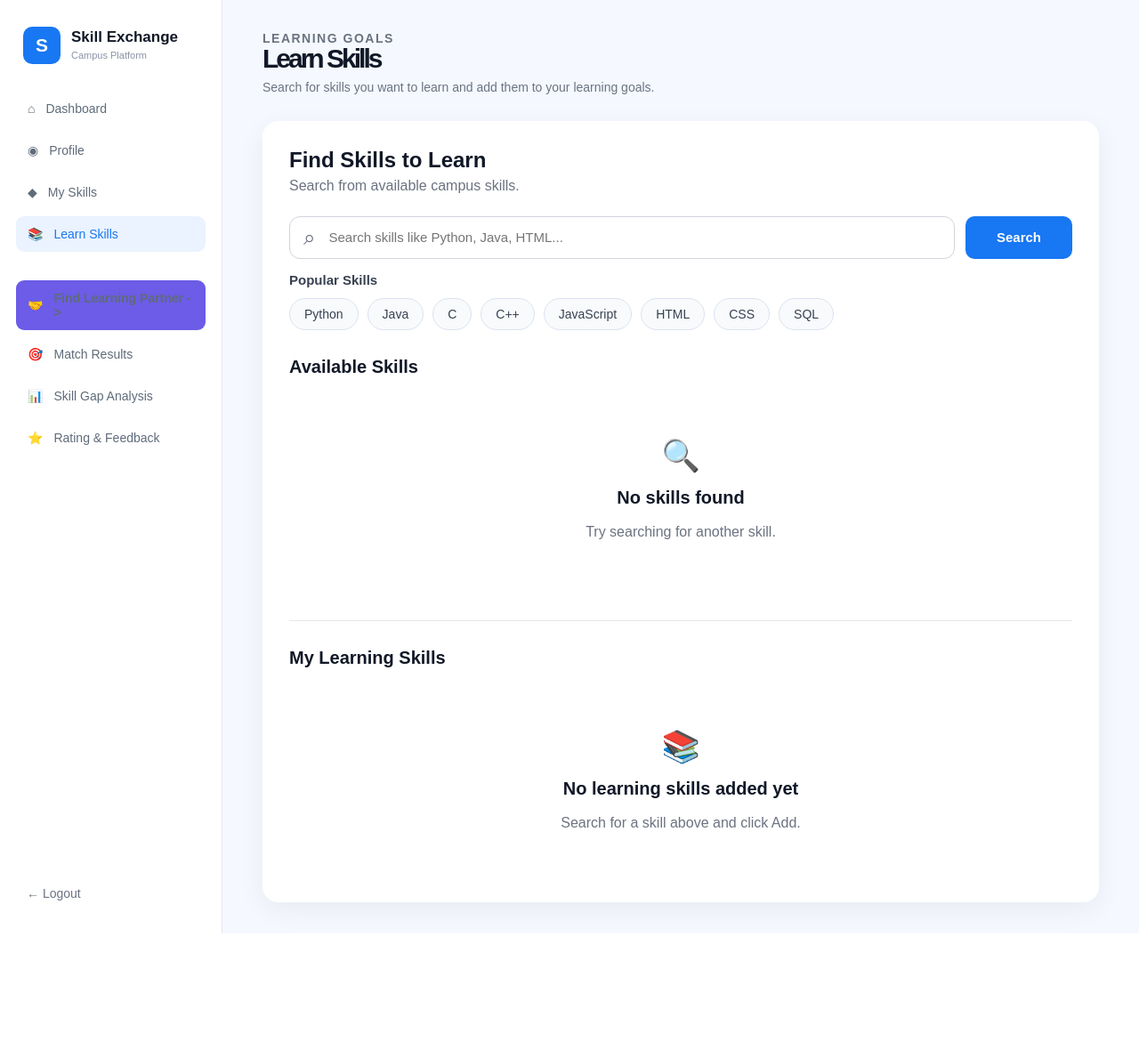
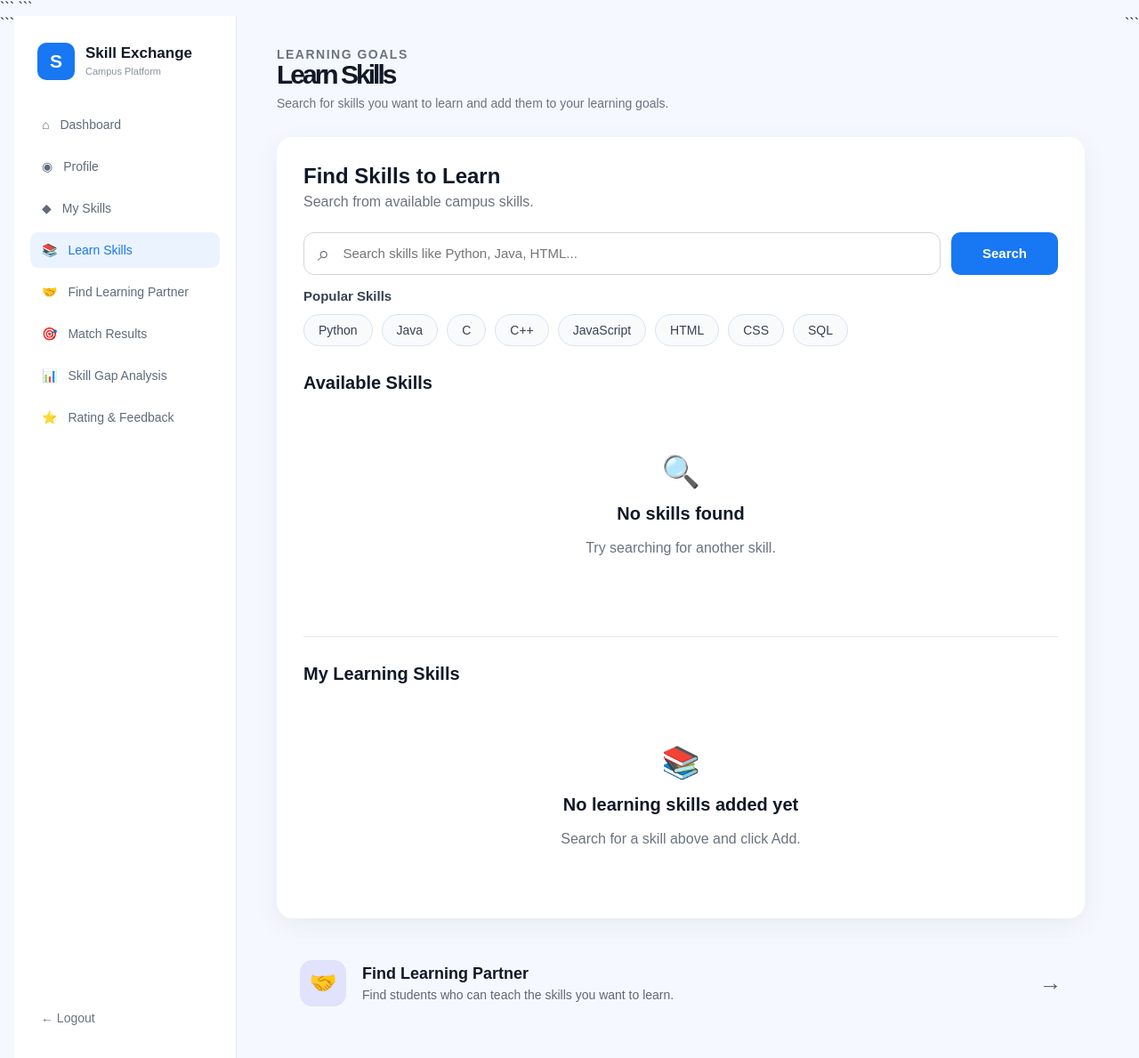
Before and after one commit to PRIYA19120/Campus-Skill-Exchange-Platform, a Flask app: template templates/learn_skills.html in a window 1280 px wide. Shown: the whole page at 89% size. Before the commit the page ends 1049 px from the top, so only its background shows below. Run offline with Flask 3, Linux system fonts and the light colour scheme; the template is opened without the code that fills it, so the values that code supplies are empty.

Commit message:
Update project changes

````diff
--- a/templates/learn_skills.html
+++ b/templates/learn_skills.html
@@ -1,8 +1,10 @@
 <!DOCTYPE html>
+
 <html lang="en">
 
 <head>
 
+```
 <meta charset="UTF-8">
 
 <meta name="viewport"
@@ -12,6 +14,7 @@
 
 <link rel="stylesheet"
       href="{{ url_for('static', filename='css/style.css') }}">
+```
 
 </head>
 
@@ -19,6 +22,7 @@
 
 <div class="dashboard-page">
 
+```
 <!-- SIDEBAR -->
 
 <aside class="sidebar">
@@ -60,9 +64,11 @@
 
         </a>
 
-            <a href="{{ url_for('find_learning_partner') }}" class="next-btn">
+        <a href="{{ url_for('find_learning_partner') }}">
+
             <span>🤝</span>
-    Find Learning Partner ->
+            Find Learning Partner
+
         </a>
 
         <a href="#">
@@ -138,7 +144,6 @@
 
 
 
-
         <form
             action="{{ url_for('learn_skills') }}"
             method="GET"
@@ -163,7 +168,6 @@
                 class="search-submit-btn">
 
         </form>
-
 
 
 
@@ -297,6 +301,7 @@
         </div>
 
 
+
         <div class="my-learning-skills">
 
             <h3>
@@ -369,7 +374,42 @@
 
     </div>
 
+
+    <!-- FIND LEARNING PARTNER OPTION -->
+
+    <div class="learning-options">
+
+        <a
+            href="{{ url_for('find_learning_partner') }}"
+            class="learning-option-card">
+
+            <div class="learning-option-icon">
+                🤝
+            </div>
+
+            <div class="learning-option-content">
+
+                <h3>
+                    Find Learning Partner
+                </h3>
+
+                <p>
+                    Find students who can teach the skills you want to learn.
+                </p>
+
+            </div>
+
+            <div class="learning-option-arrow">
+                →
+            </div>
+
+        </a>
+
+    </div>
+
+
 </main>
+```
 
 </div>
 
````
Lines whose indentation alone changed are shown as unchanged.
